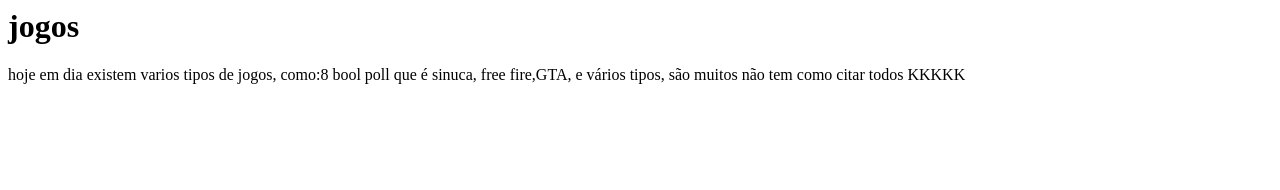
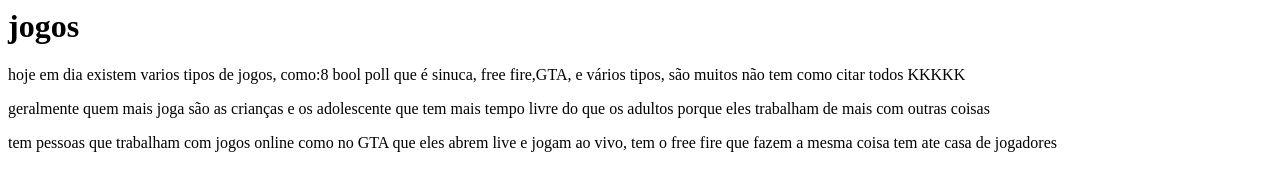
Before and after one commit to vitoria-m/teste-prog-2B, a plain HTML site: page index.html in a window 1280 px wide. Drawn offline with Linux system fonts and the light colour scheme.

Commit message:
Add files via upload

```diff
--- a/index.html
+++ b/index.html
@@ -1,3 +1,4 @@
 <h1>jogos</h1>
 <p>hoje em dia existem varios tipos de jogos, como:8 bool poll que é sinuca, free fire,GTA, e vários tipos, são muitos não tem como citar todos KKKKK</p>
-<p></p>
+<p>geralmente quem mais joga são as crianças e os adolescente que tem mais tempo livre do que os adultos porque eles trabalham de mais com outras coisas</p>
+<p>tem pessoas que trabalham com jogos online como no GTA que eles abrem live e jogam ao vivo, tem o free fire que fazem a mesma coisa tem ate casa de jogadores</p>
```
